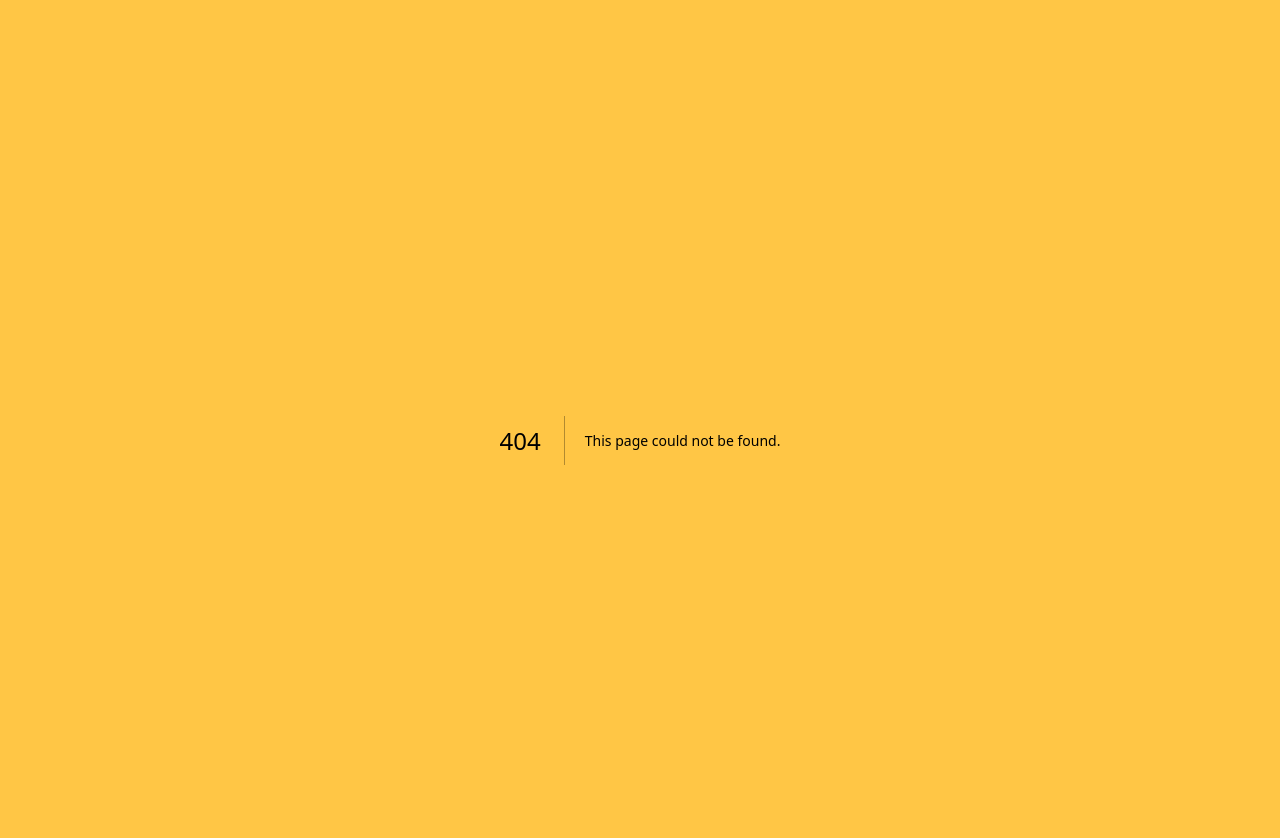
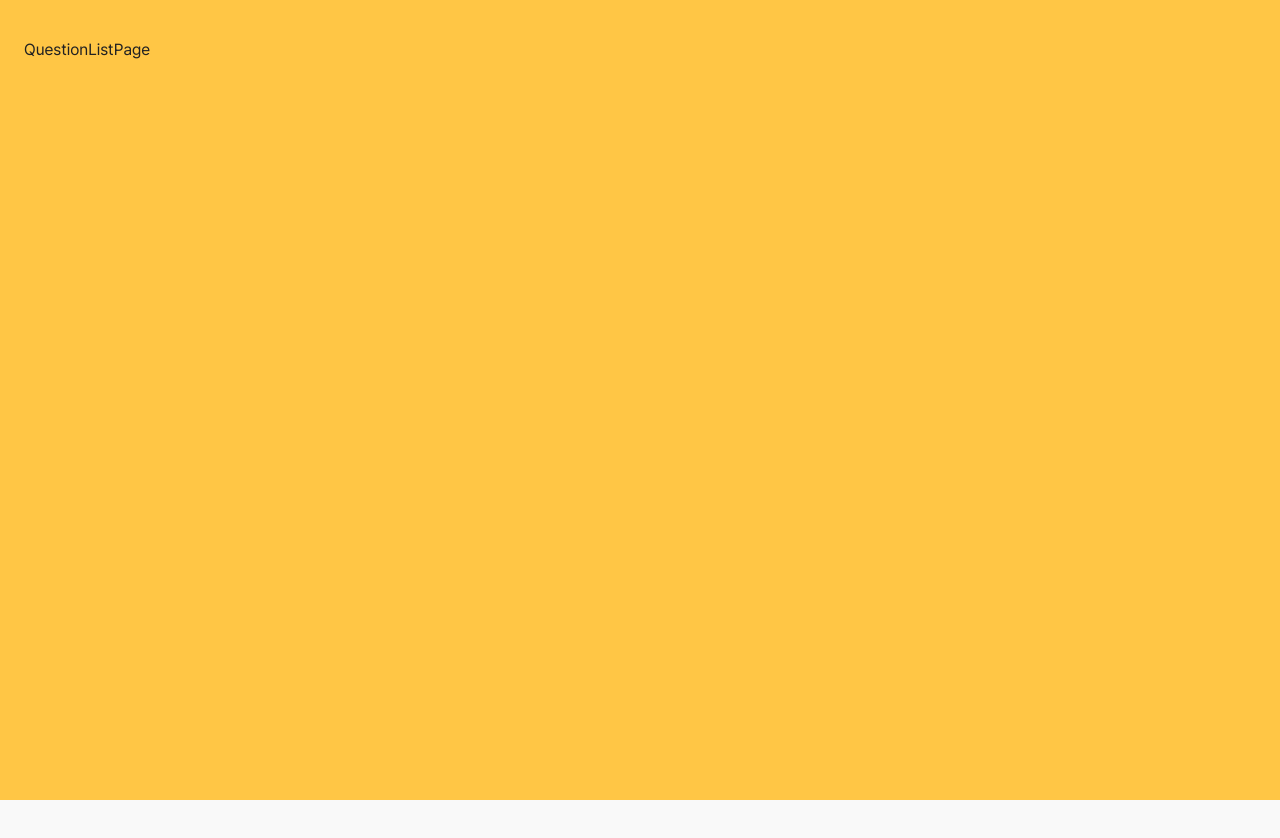
Before and after one commit to Important-is-Great-Youths/QuickQuestion, a Next.js app: page /questionlist in a window 1280 px wide. Before the commit this address had no page. Shown: the top 838 px of the page. After the commit the page ends 800 px from the top, so only its background shows below. Built offline with nearby package versions, Linux system fonts and the light colour scheme.

Commit message:
design: questionlist 페이지 초기 디자인 설정

```diff
--- /dev/null
+++ b/src/app/questionlist/page.tsx
@@ -0,0 +1,10 @@
+import classNames from 'classnames/bind'
+import styles from './questionlist.module.scss'
+
+const cx = classNames.bind(styles)
+
+const QuestionListPage = () => {
+  return <div className={cx('main')}>QuestionListPage</div>
+}
+
+export default QuestionListPage
--- /dev/null
+++ b/src/app/questionlist/questionlist.module.scss
@@ -0,0 +1 @@
+// 스타일
```
